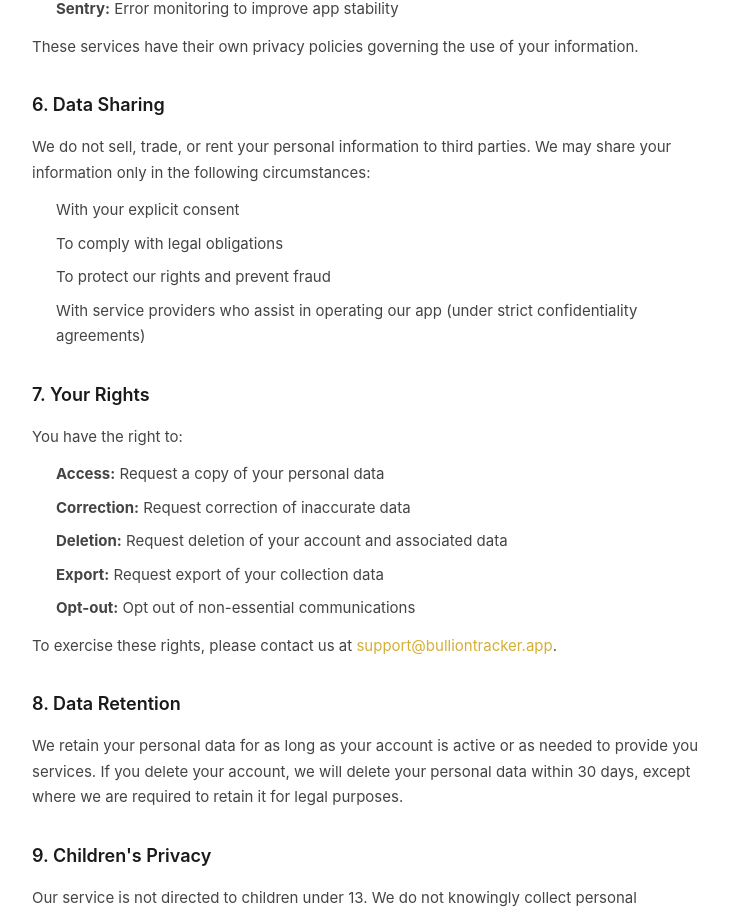
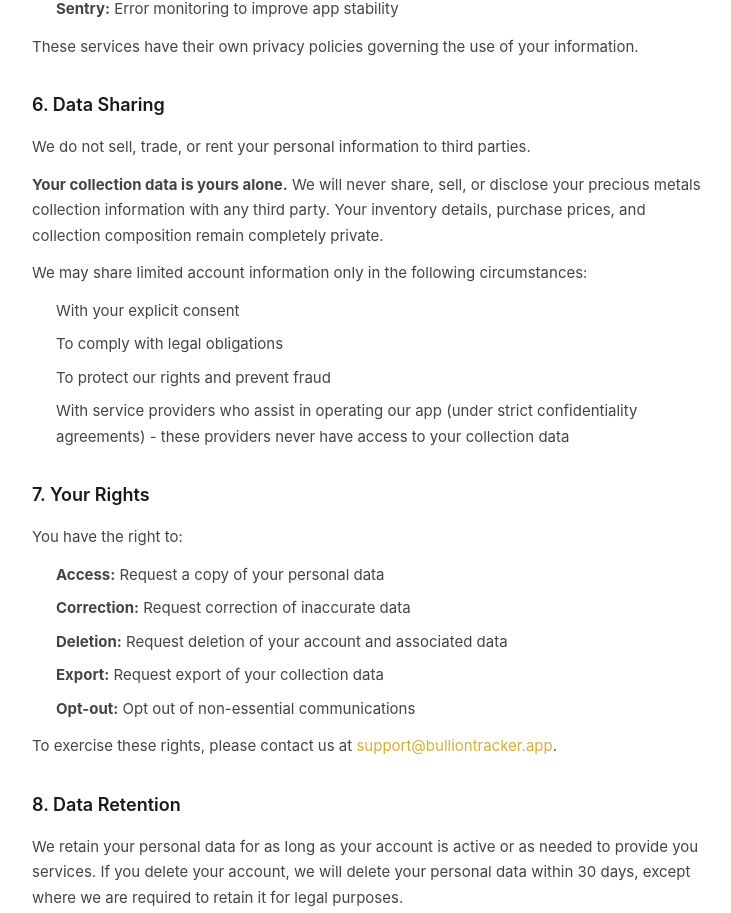
Before and after one commit to Arunavanag1/anags-bullion-tracker, a Next.js app in the folder bullion-tracker/: page /privacy in a window 1280 px wide. Shown: the part 1556-2469 px from the top of the page, without its empty margins (272-1003 px from the left). Built offline with nearby package versions, Linux system fonts and the light colour scheme; no server answers.

Commit message:
docs: strengthen privacy policy on collection data sharing
- Add explicit statement that collection data is never shared
- Clarify that service providers never access collection data

```diff
--- a/bullion-tracker/src/app/privacy/page.tsx
+++ b/bullion-tracker/src/app/privacy/page.tsx
@@ -129,14 +129,21 @@ export default function PrivacyPolicyPage() {
 
           <Section title="6. Data Sharing">
             <p>
-              We do not sell, trade, or rent your personal information to third parties. We may share
-              your information only in the following circumstances:
+              We do not sell, trade, or rent your personal information to third parties.
+            </p>
+            <p>
+              <strong>Your collection data is yours alone.</strong> We will never share, sell, or disclose
+              your precious metals collection information with any third party. Your inventory details,
+              purchase prices, and collection composition remain completely private.
+            </p>
+            <p>
+              We may share limited account information only in the following circumstances:
             </p>
             <ul>
               <li>With your explicit consent</li>
               <li>To comply with legal obligations</li>
               <li>To protect our rights and prevent fraud</li>
-              <li>With service providers who assist in operating our app (under strict confidentiality agreements)</li>
+              <li>With service providers who assist in operating our app (under strict confidentiality agreements) - these providers never have access to your collection data</li>
             </ul>
           </Section>
 
```
